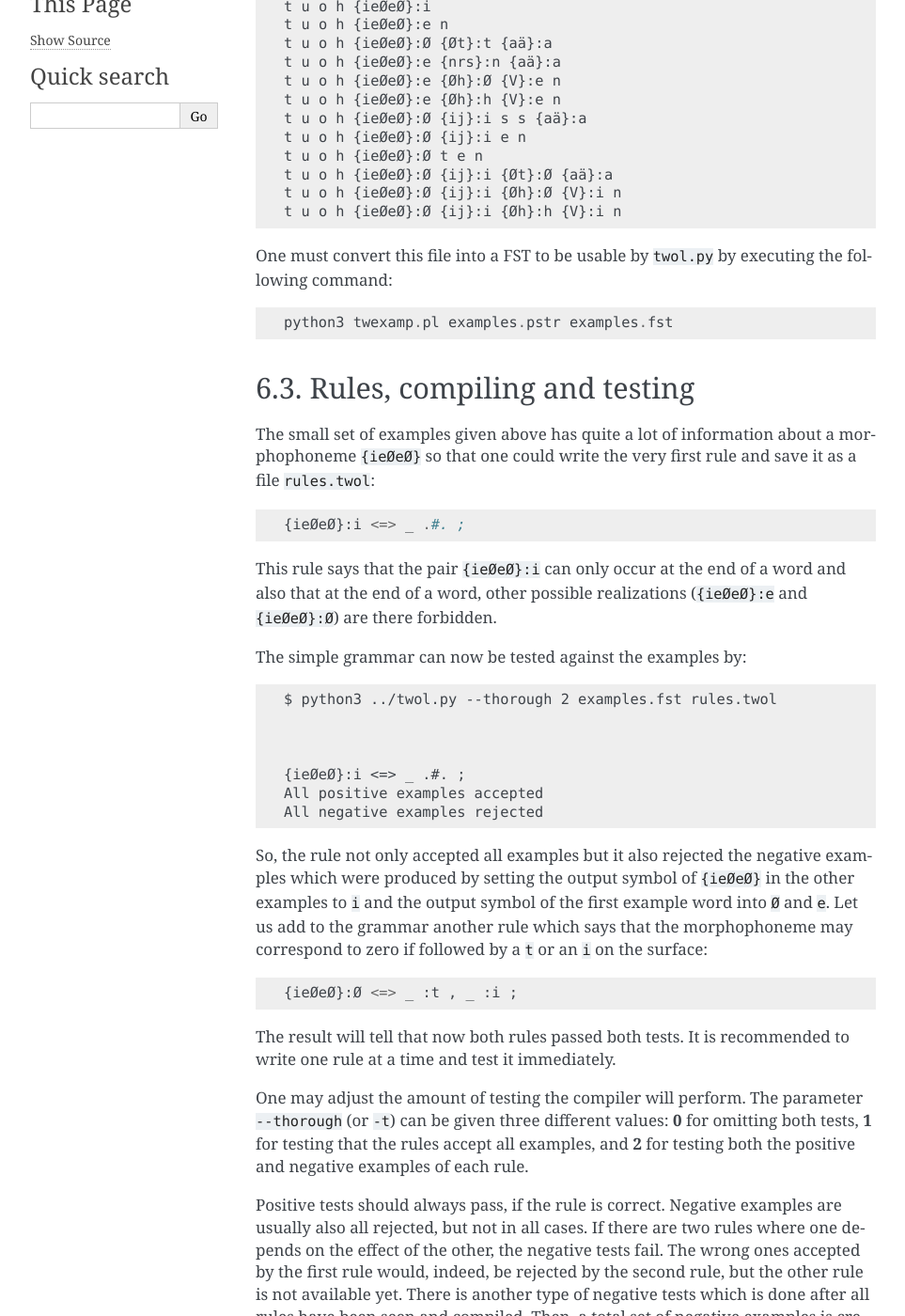
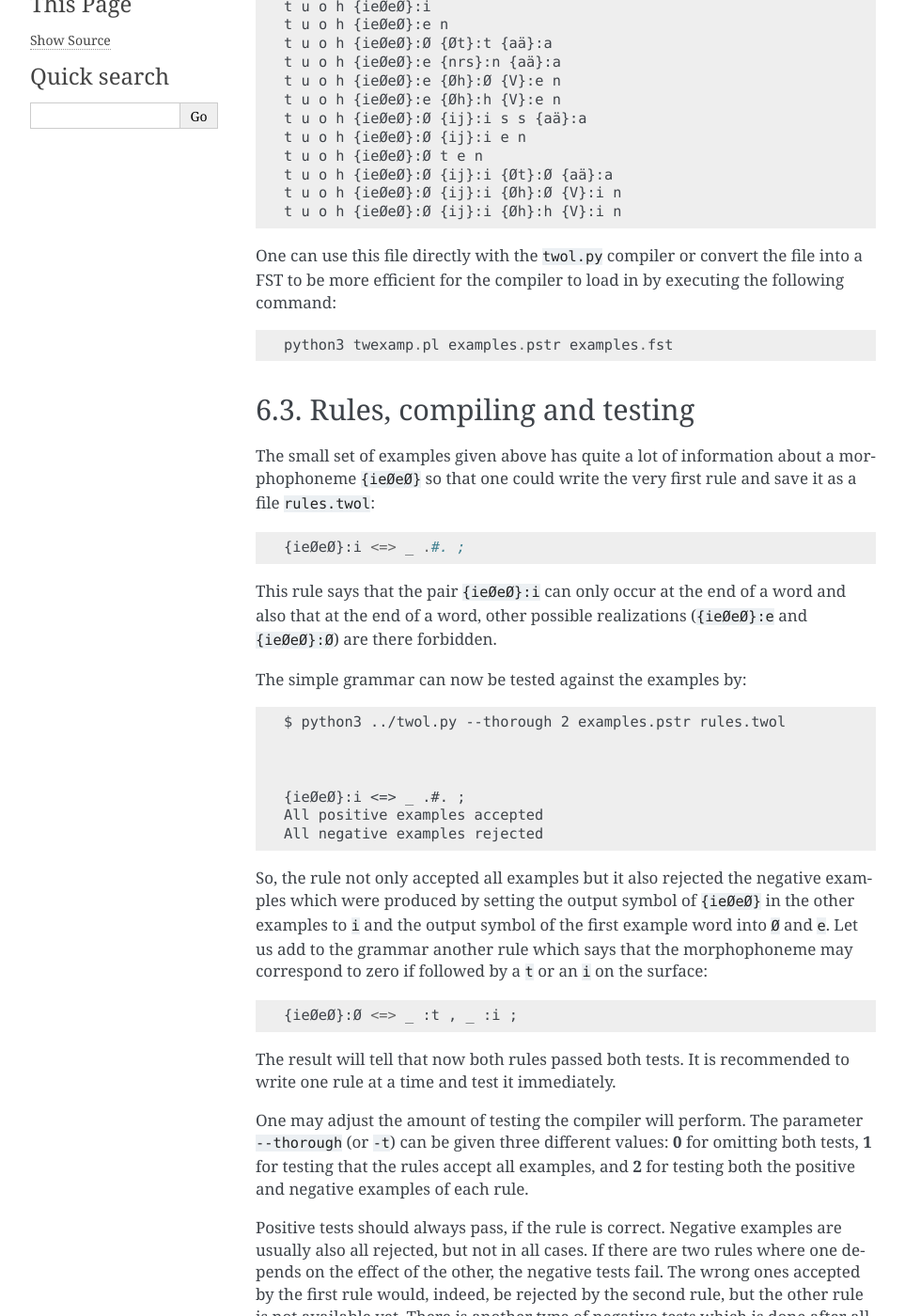
Before and after one commit to koskenni/pytwolc, a Sphinx documentation site: the page built from docs/compiletest.rst, in a window 1280 px wide and 1400 px high, scrolled down 1043 px. Shown: the whole window at 94% size, without its empty margins (148-1111 px from the left). Built offline with Sphinx 7.4.7, drawn with Linux system fonts in a browser that asks for light colours.

Commit message:
twol.py can now read examples as pstr or fst

```diff
--- a/docs/compiletest.rst
+++ b/docs/compiletest.rst
@@ -42,7 +42,7 @@ Whatever method you are using when you build your set of examples, you end up wi
   t u o h {ieØeØ}:Ø {ij}:i {Øh}:Ø {V}:i n
   t u o h {ieØeØ}:Ø {ij}:i {Øh}:h {V}:i n
 
-One must convert this file into a FST to be usable by ``twol.py`` by executing the following command::
+One can use this file directly with the ``twol.py`` compiler or convert the file into a FST to be more efficient for the compiler to load in by executing the following command::
 
   python3 twexamp.pl examples.pstr examples.fst
 
@@ -58,7 +58,7 @@ This rule says that the pair ``{ieØeØ}:i`` can only occur at the end of a word
 
 The simple grammar can now be tested against the examples by::
 
-  $ python3 ../twol.py --thorough 2 examples.fst rules.twol
+  $ python3 ../twol.py --thorough 2 examples.pstr rules.twol
 
 
 
```
